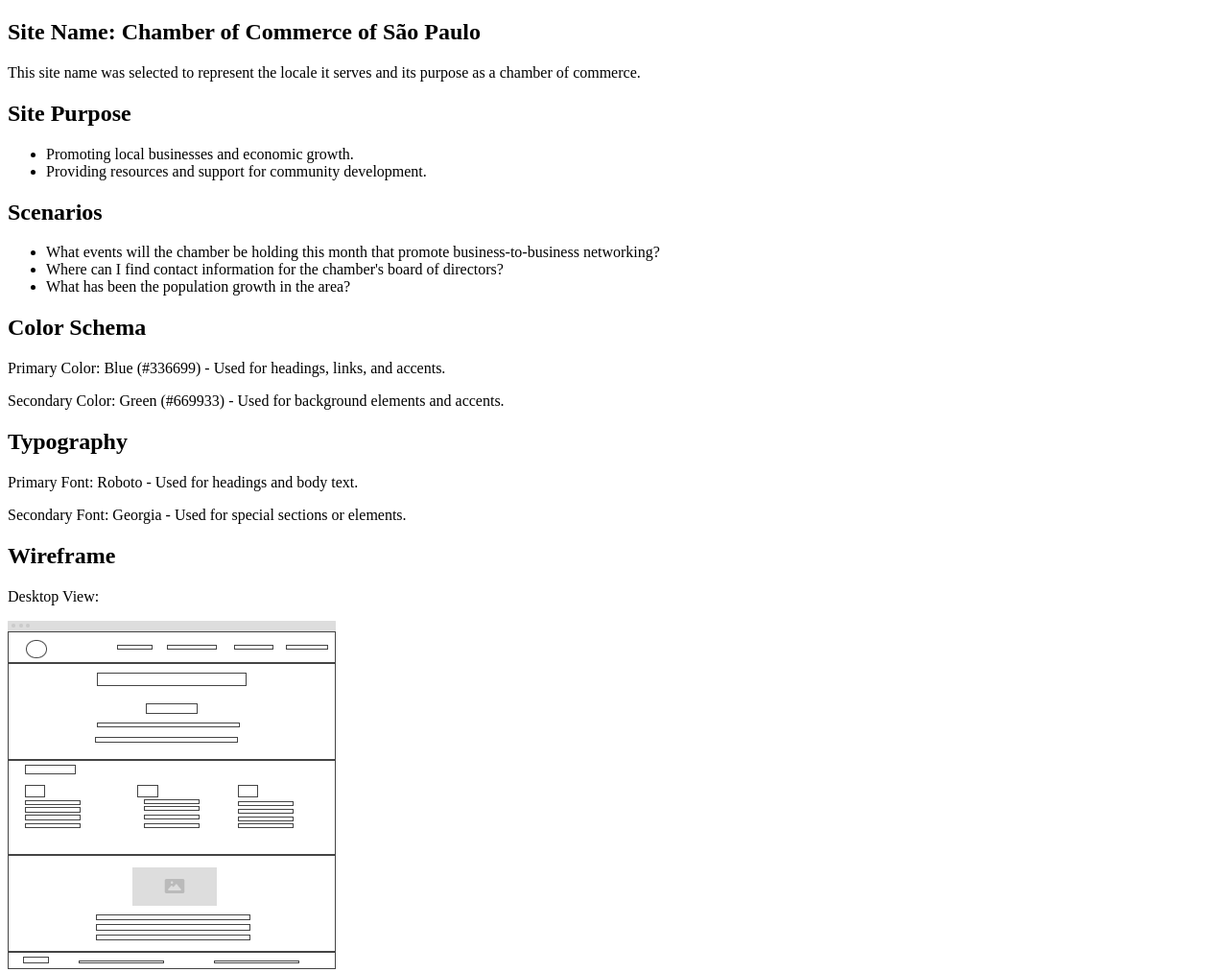
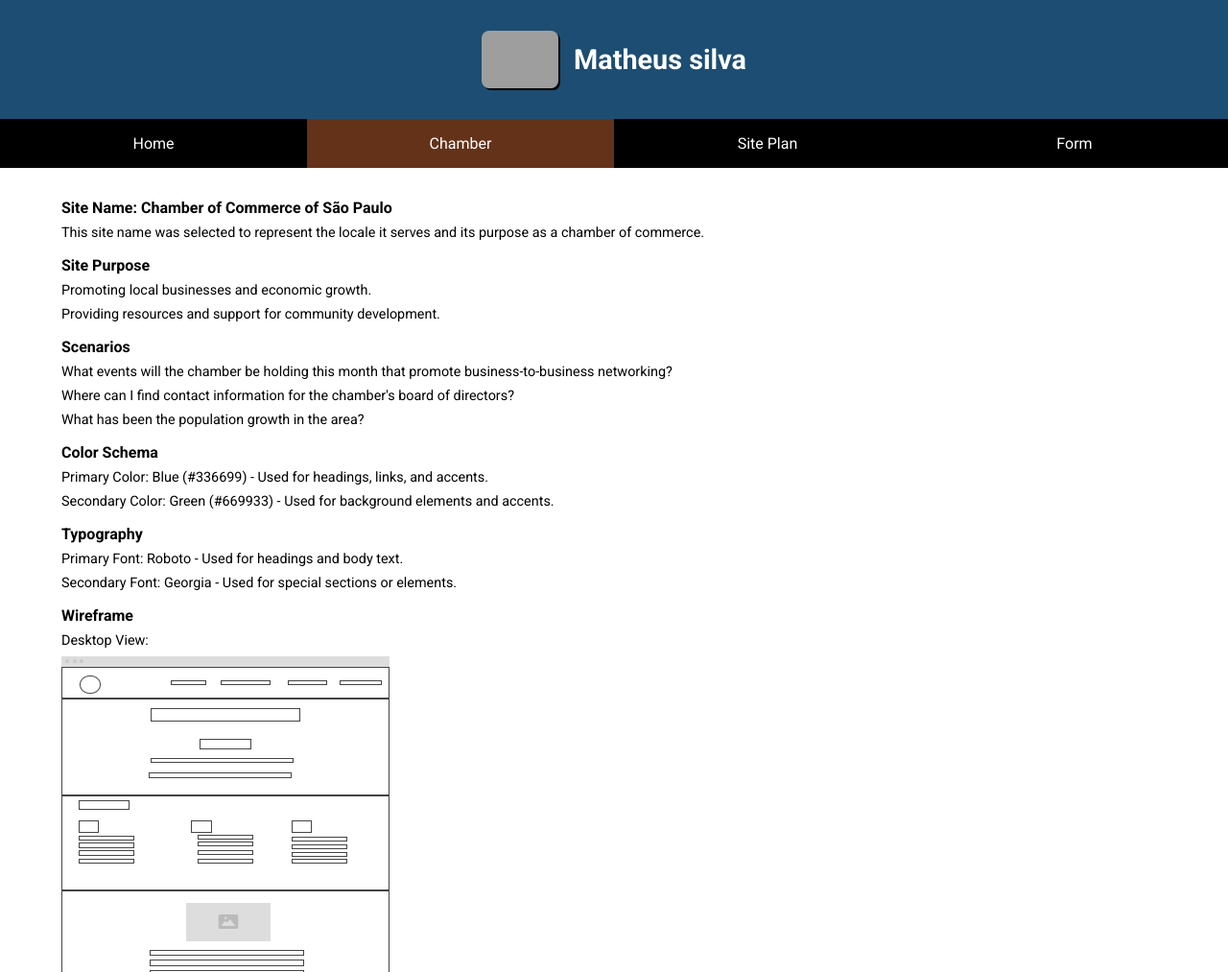
Before and after one commit to matheusnsilva7/wdd230, a plain HTML site: page week01/chamber-site-plan.html in a window 1280 px wide. Shown: the top 1013 px of the page at 96% size. Drawn offline with Linux system fonts and the light colour scheme; grey boxes are pictures that could not be loaded.

Commit message:
chamber site

```diff
--- a/styles/base.css
+++ b/styles/base.css
@@ -122,3 +122,15 @@ footer p {
   text-align: center;
   padding-top: 0.5rem;
 }
+.chamber h2 {
+  font-size: 1rem;
+  padding: 0.5rem 0;
+}
+.chamber p{
+  font-size: .9rem;
+  padding-bottom: .5rem;
+}
+.chamber li{
+  font-size: .9rem;
+  padding-bottom: .5rem;
+}
--- a/week01/chamber-site-plan.html
+++ b/week01/chamber-site-plan.html
@@ -3,26 +3,44 @@
   <head>
     <meta charset="UTF-8" />
     <meta name="viewport" content="width=device-width, initial-scale=1.0" />
+    <meta name="author" content="Matheus silva" />
+    <meta
+      name="description"
+      content="WDD 230 - Web Frontend Development, Matheus silva, course assignment portal"
+    />
+    <link rel="stylesheet" href="../styles/base.css" />
+    <link rel="stylesheet" href="../styles/larger.css" />
     <title>Chamber of Commerce Website Plan</title>
   </head>
   <body>
-    <section id="site-name">
+    <header>
+      <img
+        src="https://avatars.githubusercontent.com/u/94863819?v=4"
+        alt="Profile image"
+      />
+      <span>Matheus silva</span>
+    </header>
+    <nav>
+      <ul>
+        <li><a href="../index.html">Home</a></li>
+        <li class="active"><a href="/">Chamber</a></li>
+        <li><a href="#">Site Plan</a></li>
+        <li><a href="#">Form</a></li>
+      </ul>
+    </nav>
+
+    <main>
+      <section class="chamber">
         <h2>Site Name: Chamber of Commerce of São Paulo</h2>
         <p>
           This site name was selected to represent the locale it serves and its
           purpose as a chamber of commerce.
         </p>
-    </section>
-
-    <section id="site-purpose">
         <h2>Site Purpose</h2>
         <ul>
           <li>Promoting local businesses and economic growth.</li>
           <li>Providing resources and support for community development.</li>
         </ul>
-    </section>
-
-    <section id="scenarios">
         <h2>Scenarios</h2>
         <ul>
           <li>
@@ -35,9 +53,6 @@
           </li>
           <li>What has been the population growth in the area?</li>
         </ul>
-    </section>
-
-    <section id="color-schema">
         <h2>Color Schema</h2>
         <p>
           Primary Color: Blue (#336699) - Used for headings, links, and accents.
@@ -46,20 +61,22 @@
           Secondary Color: Green (#669933) - Used for background elements and
           accents.
         </p>
-    </section>
-
-    <section id="typography">
         <h2>Typography</h2>
         <p>Primary Font: Roboto - Used for headings and body text.</p>
         <p>Secondary Font: Georgia - Used for special sections or elements.</p>
-    </section>
-
-    <section id="wireframe">
         <h2>Wireframe</h2>
         <p>Desktop View:</p>
         <img src="../images/wireframe.png" alt="Desktop Wireframe" />
         <p>Mobile View:</p>
         <img src="../images/mobile.png" alt="Mobile Wireframe" />
       </section>
+    </main>
+    <footer>
+      <p>&copy; <span id="currentYear">2024</span> - Matheus Silva - Brasil</p>
+      <p class="lastModified">
+        Last Modification: <span id="lastModified"></span>
+      </p>
+    </footer>
+    <script src="../scripts/getDates.js"></script>
   </body>
 </html>
```
Lines whose indentation alone changed are shown as unchanged.
